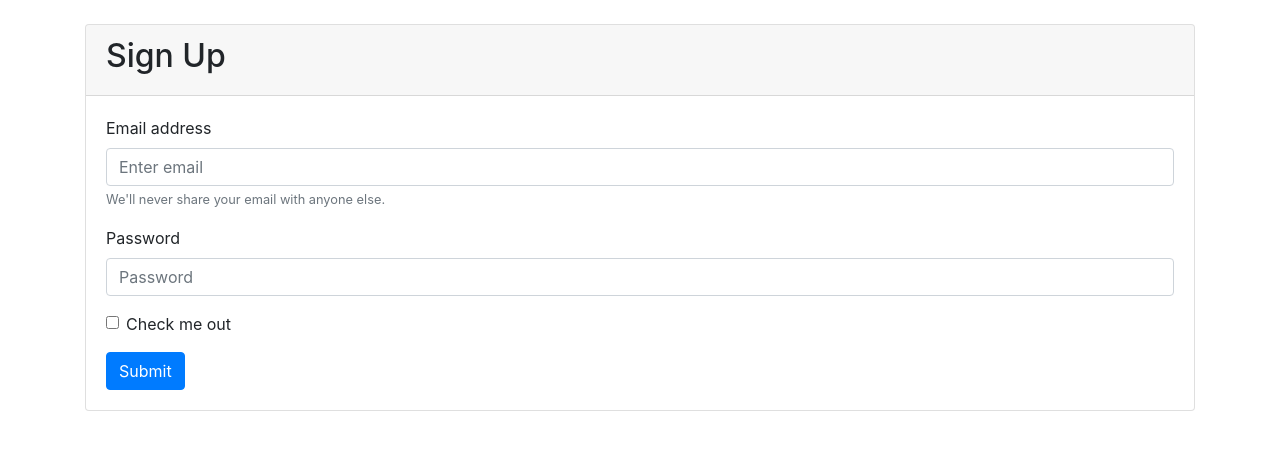
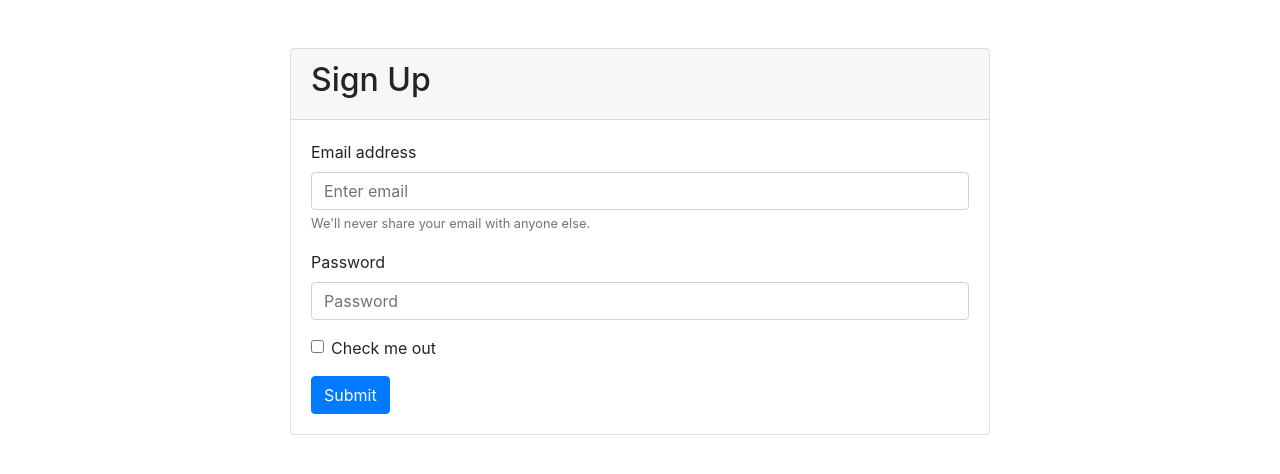
Before and after one commit to joshua-deans/FitTrkr, a Flask app: page /signup in a window 1280 px wide. Shown: the part 56-530 px from the top of the page. Run offline with Flask 2, Linux system fonts and the light colour scheme; some libraries are stand-ins or nearby versions.

Commit message:
Adjusted the project architecture, as well as refactoring some of the templating to make it more efficient.

```diff
--- a/app.py
+++ b/app.py
@@ -1,22 +1,26 @@
 from flask import Flask, render_template, url_for, request, abort, redirect
 
 app = Flask(__name__)
+
 
 # Route for landing page
 @app.route("/")
 def base():
     return render_template('base.html')
 
+
 # Route for sign up form
 @app.route("/signup")
 def signup():
     return render_template('auth/signup.html')
+
 
 # Route for sign up form
 @app.route("/login")
 def login():
     return render_template('auth/login.html')
 
+
 # Note: This is in debug mode. This means that it restarts with changes
 if __name__ == "__main__":
     app.run(debug=True)
--- /dev/null
+++ b/static/styles/auth_style.css
@@ -0,0 +1,3 @@
+.auth-form {
+    max-width: 700px;
+}
--- a/templates/auth/signup.html
+++ b/templates/auth/signup.html
@@ -1,26 +1,24 @@
 {% extends 'layout.html' %}
 
-{% block body %}
-<nav class="navbar navbar-expand-md navbar-dark bg-dark">
-  <a class="navbar-brand" href="/">Fitness Tracker</a>
-  <button class="navbar-toggler" type="button" data-toggle="collapse" data-target="#navbarsExampleDefault" aria-controls="navbarsExampleDefault" aria-expanded="false" aria-label="Toggle navigation">
-    <span class="navbar-toggler-icon"></span>
-  </button>
+{% block title %}Sign Up{% endblock %}
 
-  <div class="collapse navbar-collapse justify-content-end" id="navbarsExampleDefault">
-    <ul class="navbar-nav">
+{% block head %}
+    <link rel="stylesheet" type="text/css" href="{{ url_for('static',filename='styles/auth_style.css') }}">
+{% endblock %}
+
+{% block nav_items %}
 <li class="nav-item">
     <a class="nav-link" href="/login">Login</a>
 </li>
 <li class="nav-item">
     <a class="nav-link active" href="/signup">Signup</a>
 </li>
-    </ul>
-  </div>
-</nav>
+{% endblock %}
+
+{% block body %}
 <br>
 <div class="container">
-	<div class="card">
+	<div class="card auth-form mx-auto">
 		<div class="card-header">
 			<h2>Sign Up</h2>
 		</div>
--- a/templates/layout.html
+++ b/templates/layout.html
@@ -1,14 +1,32 @@
 <!DOCTYPE html>
 <html lang="en">
 <head>
-	<meta charset="UTF-8">
-	<title>Home Page</title>
+    <meta charset="UTF-8">
+	<title>{% block title %}{% endblock %}</title>
 	<link rel="stylesheet" href="https://stackpath.bootstrapcdn.com/bootstrap/4.1.1/css/bootstrap.min.css" integrity="sha384-WskhaSGFgHYWDcbwN70/dfYBj47jz9qbsMId/iRN3ewGhXQFZCSftd1LZCfmhktB" crossorigin="anonymous">
-  <link rel="stylesheet" href="./static/css/style.css">
+    <link rel="stylesheet" type="text/css" href="{{ url_for('static',filename='styles/general_style.css') }}">
 	<script src="https://code.jquery.com/jquery-3.3.1.slim.min.js" integrity="sha384-q8i/X+965DzO0rT7abK41JStQIAqVgRVzpbzo5smXKp4YfRvH+8abtTE1Pi6jizo" crossorigin="anonymous"></script>
+    {% block head %}
+
+    {% endblock %}
 </head>
 <body>
 
+<nav class="navbar navbar-expand-md navbar-dark bg-dark">
+  <a class="navbar-brand" href="/">Fitness Tracker</a>
+  <button class="navbar-toggler" type="button" data-toggle="collapse" data-target="#navbarsExampleDefault" aria-controls="navbarsExampleDefault" aria-expanded="false" aria-label="Toggle navigation">
+    <span class="navbar-toggler-icon"></span>
+  </button>
+
+  <div class="collapse navbar-collapse justify-content-end" id="navbarsExampleDefault">
+    <ul class="navbar-nav">
+        {% block nav_items %}
+
+        {% endblock %}
+    </ul>
+  </div>
+</nav>
+<br>
 	{% block body %}
 
 	{% endblock %}
```
Also changed, not shown: templates/auth/login.html (+10 -13 lines), templates/base.html (+9 -12 lines), static/styles/general_style.css (added), 1 other file. Lines whose indentation alone changed are shown as unchanged.
